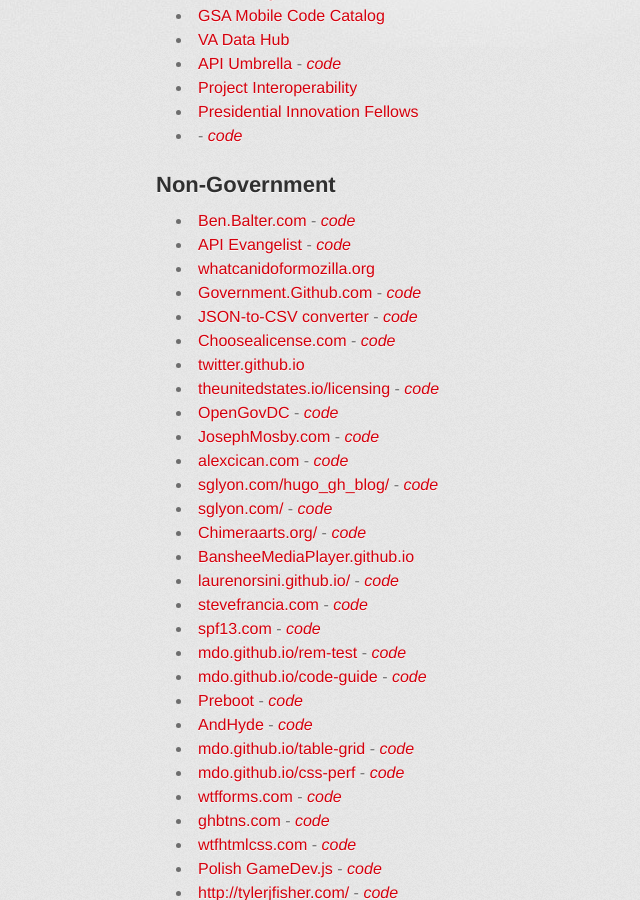
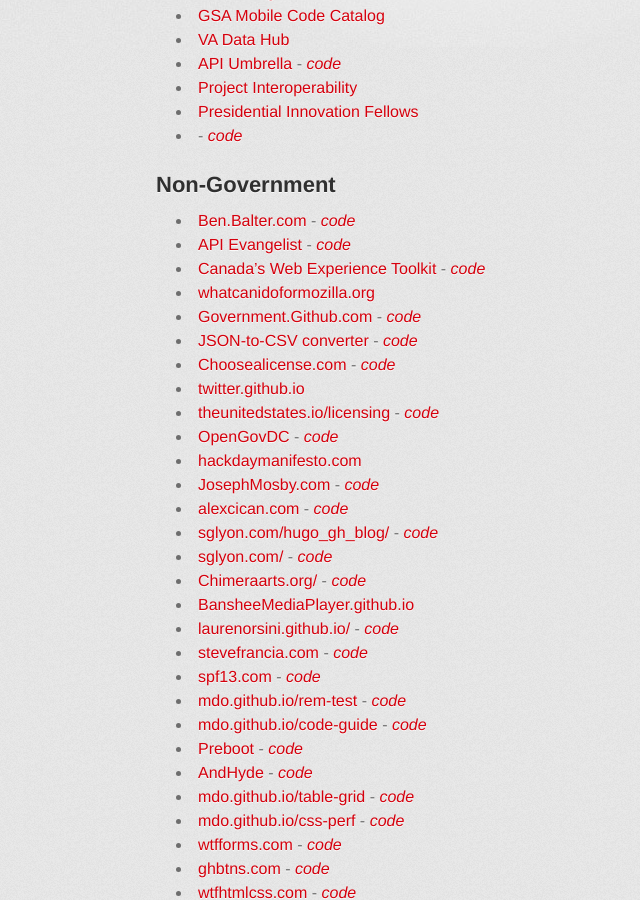
Before and after one commit to GSA/Open-Data-Collaboration-Sandbox, a Jekyll site: the page built from website_examples.md, in a window 1280 px wide and 900 px high, scrolled down 526 px. Shown: the whole window, without its empty margins (174-814 px from the left). Built offline with Jekyll 4.4.1, drawn with Linux system fonts in a browser that asks for light colours; some web fonts are replaced.

Commit message:
adding more sites

```diff
--- a/website_examples.md
+++ b/website_examples.md
@@ -30,6 +30,7 @@
 
 * [Ben.Balter.com](http://ben.balter.com) - *[code](https://github.com/benbalter/benbalter.github.com)*
 * [API Evangelist](http://www.apievangelist.com) - *[code](https://github.com/kinlane/api-evangelist)*
+* [Canada's Web Experience Toolkit](http://wet-boew.github.io/wet-boew/index-en.html) - *[code](https://github.com/wet-boew/wet-boew)*
 * [whatcanidoformozilla.org](http://whatcanidoformozilla.org)
 * [Government.Github.com](https://government.github.com/) - *[code](https://github.com/github/government.github.com)*
 * [JSON-to-CSV converter](http://konklone.io/json/) - *[code](https://github.com/konklone/json)*
@@ -37,6 +38,7 @@
 * [twitter.github.io](http://twitter.github.io/)
 * [theunitedstates.io/licensing](http://theunitedstates.io/licensing) - *[code](https://github.com/unitedstates/licensing)*
 * [OpenGovDC](https://developmentseed.github.io/OpenGovDC.com) - *[code](https://github.com/developmentseed/OpenGovDC.com)*
+* [hackdaymanifesto.com](http://hackdaymanifesto.github.com)
 * [JosephMosby.com](http://josephmosby.com/) - *[code](https://github.com/josephmosby/josephmosby.com)*
 * [alexcican.com](http://alexcican.com)  - *[code](https://github.com/alexcican/alexcican.github.com)*
 * [sglyon.com/hugo_gh_blog/](http://sglyon.com/hugo_gh_blog/) - *[code](https://github.com/spencerlyon2/hugo_gh_blog)*
```
